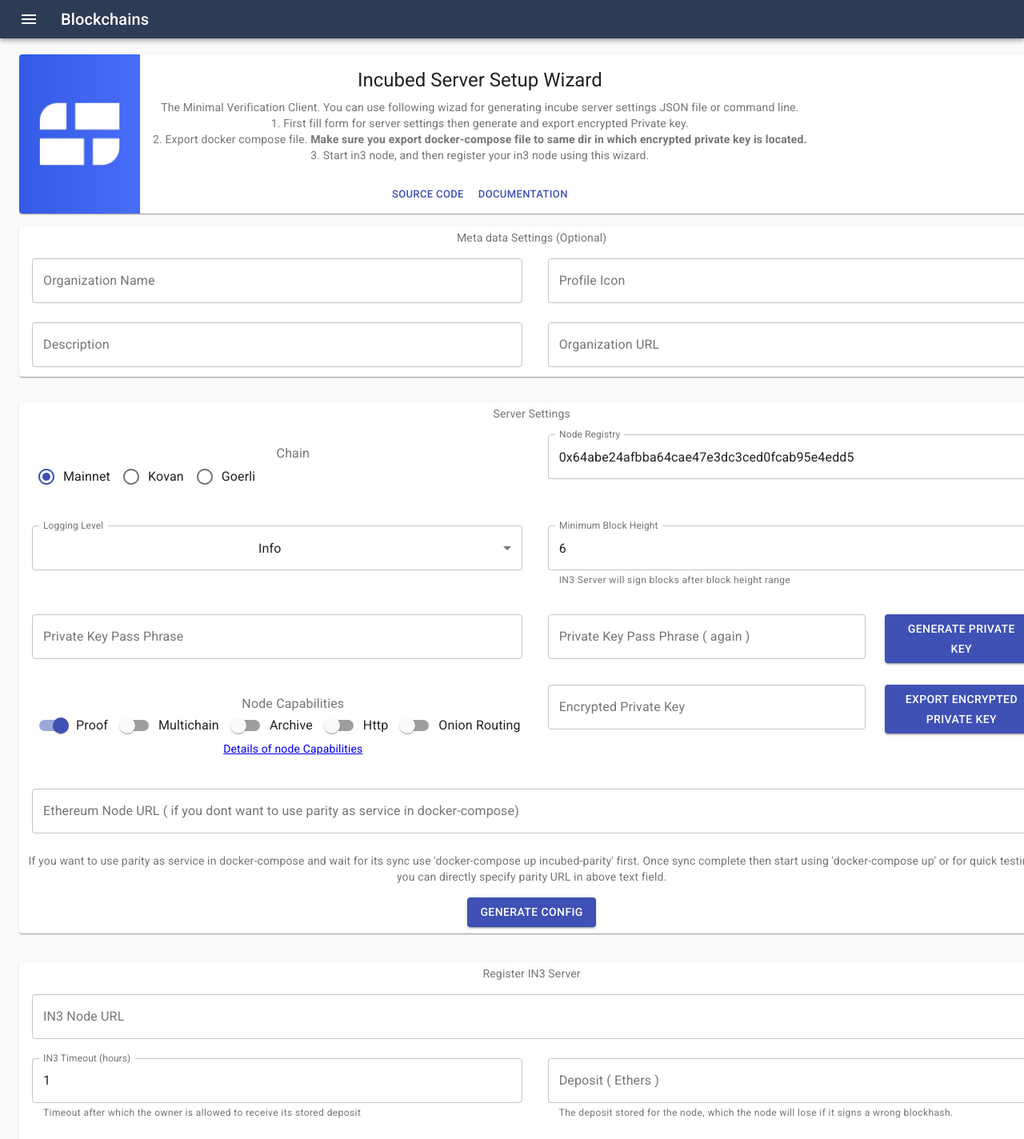
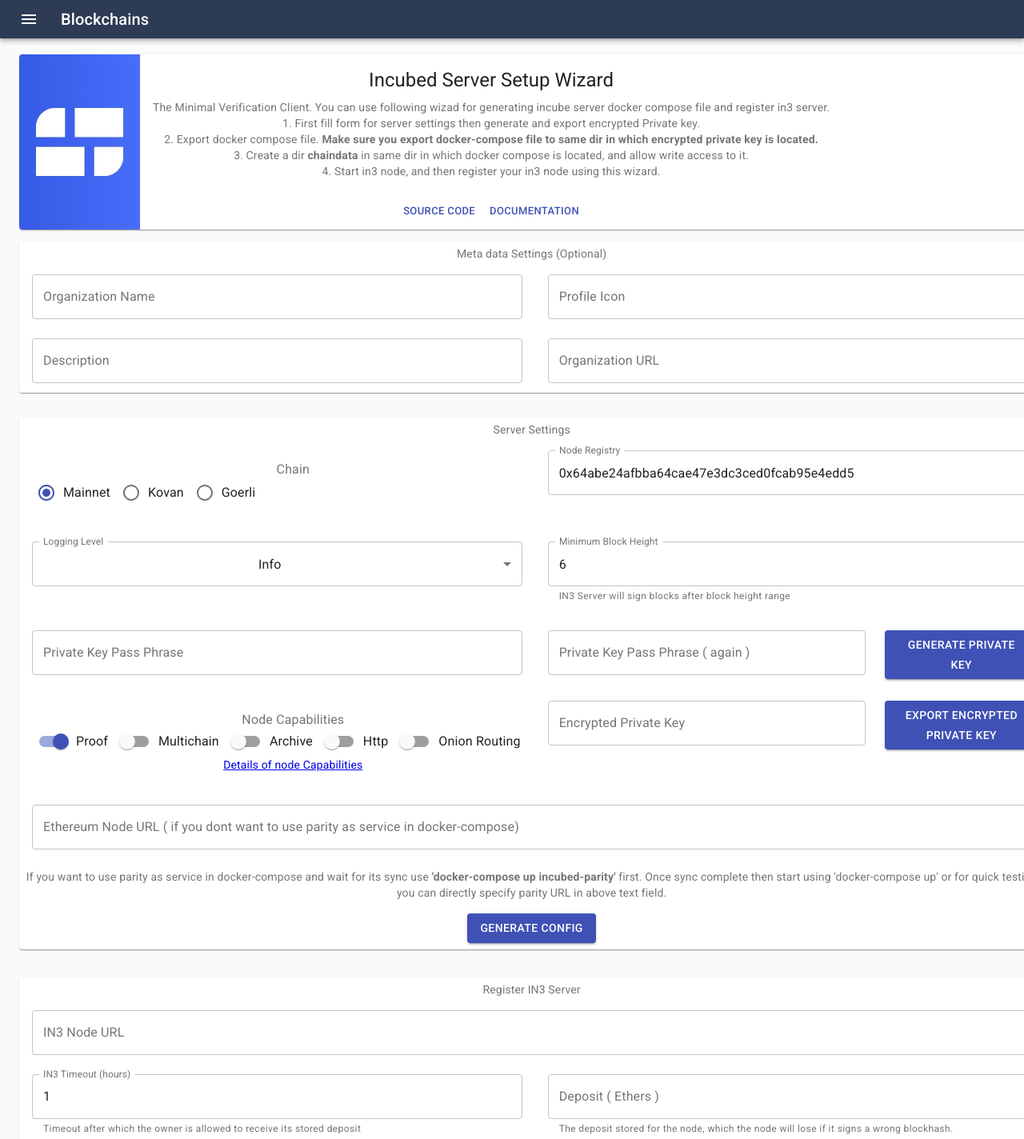
Before and after one commit to blockchainsllc/in3-server-setup-tool, a React (Create React App) app: page / in a window 1280 px wide. Shown: the top 1424 px of the page at 80% size. Built offline with nearby package versions, Linux system fonts and the light colour scheme.

Commit message:
setup instruction change for paritydata dir

```diff
--- a/src/Components/InfoFancyCardComponent.js
+++ b/src/Components/InfoFancyCardComponent.js
@@ -94,10 +94,11 @@
                             Incubed Server Setup Wizard
           </Typography>
                         <Typography variant="body2" color="textSecondary" component="p">
-                        The Minimal Verification Client. You can use following wizad for generating incube server settings JSON file or command line. <br/>
+                        The Minimal Verification Client. You can use following wizad for generating incube server docker compose file and register in3 server. <br/>
                         1. First fill form for server settings then generate and export encrypted Private key. <br />
                         2. Export docker compose file. <b>Make sure you export docker-compose file to same dir in which encrypted private key is located.</b> <br />
-                        3. Start in3 node, and then register your in3 node using this wizard.
+                        3. Create a dir <b>chaindata</b> in same dir in which docker compose is located, and allow write access to it.<br />
+                        4. Start in3 node, and then register your in3 node using this wizard.
           </Typography>
         </CardContent>
                 <CardActions style={{justifyContent: 'center'}}>
--- a/src/Components/SettingsComponent.js
+++ b/src/Components/SettingsComponent.js
@@ -372,7 +372,7 @@
                     </Grid>
 
                     <Grid item xs={12}>
-                        <Typography variant="body2" color="textSecondary" component="p" className={classes.margin}>If you want to use parity as service in docker-compose and wait for its sync use 'docker-compose up incubed-parity' first. Once sync complete then start using 'docker-compose up' or for quick testing you can directly specify parity URL in above text field.</Typography>
+                        <Typography variant="body2" color="textSecondary" component="p" className={classes.margin}>If you want to use parity as service in docker-compose and wait for its sync use <b>'docker-compose up incubed-parity'</b> first. Once sync complete then start using 'docker-compose up' or for quick testing you can directly specify parity URL in above text field.</Typography>
                     </Grid>
 
 
```
